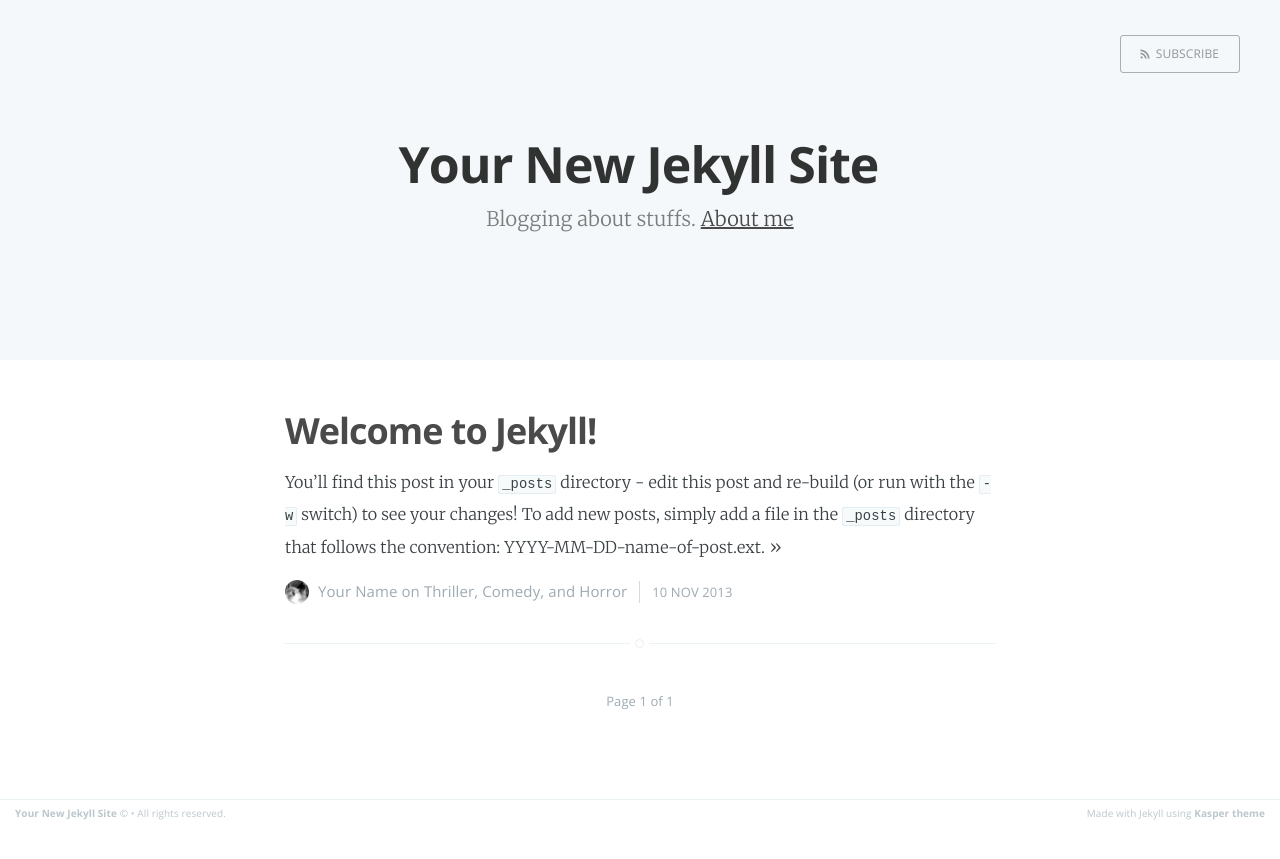
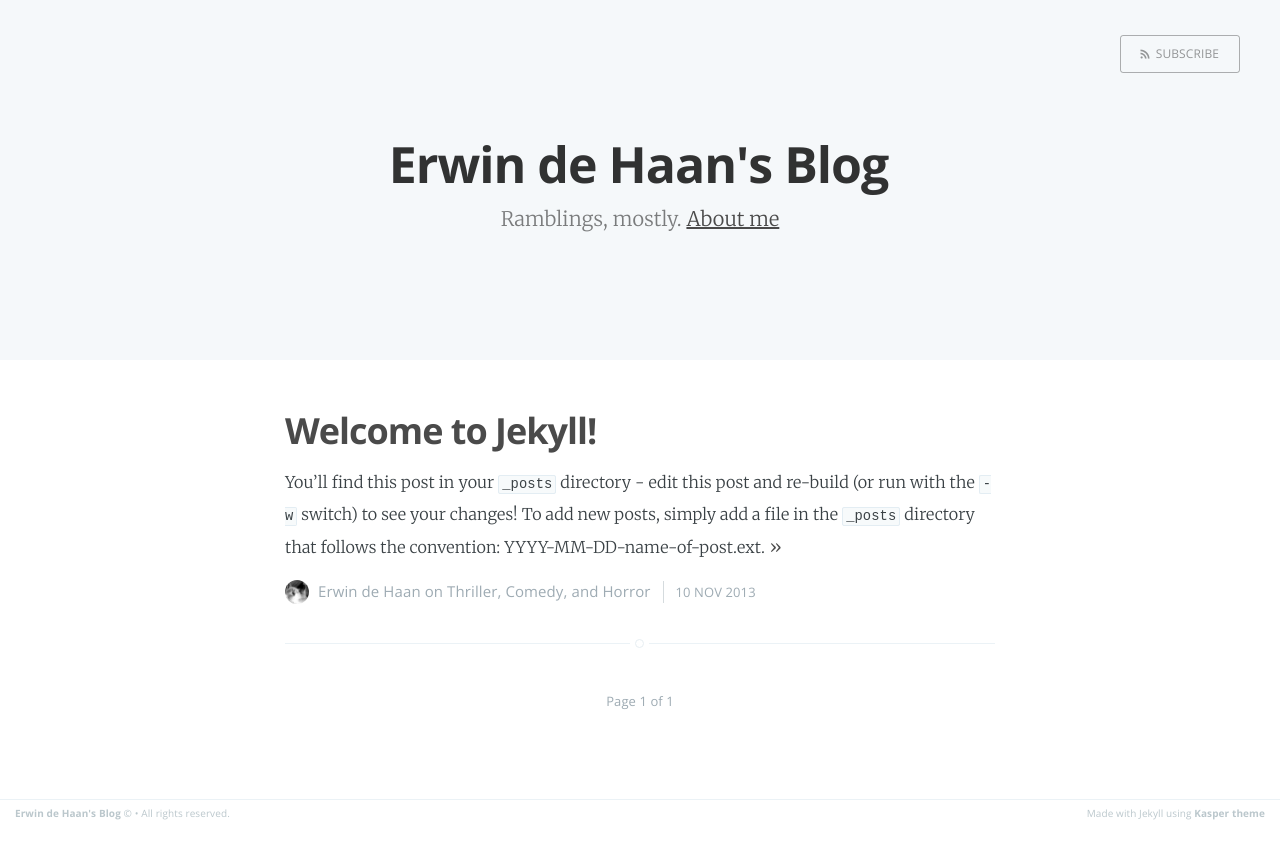
Before and after one commit to EraYaN/erayan.github.io, a Jekyll site: the page built from index.html, in a window 1280 px wide. Shown: the top 859 px of the page. Built offline with Jekyll 4.4.1, drawn with Linux system fonts in a browser that asks for light colours; the list of posts is cut into pages by our own code.

Commit message:
Fixed the config.

```diff
--- a/_config.yml
+++ b/_config.yml
@@ -1,16 +1,16 @@
-name: Your New Jekyll Site
-description: Blogging about stuffs
-meta_description: "Your New Jekyll Site, Blogging about stuffs"
+name: Erwin de Haan's Blog
+description: Ramblings, mostly
+meta_description: "Erwin de Haan's Blog, Ramblings, mostly"
 
 markdown: kramdown
-highlighter: pygments
+highlighter: rouge
 logo: false
 paginate: 15
 baseurl: /
-domain_name: 'http://yourblog-domain.com'
+domain_name: 'http://erwindehaan.com'
 google_analytics: 'UA-XXXXXXXX-X'
 gems: [jekyll-paginate]
 
 # Details for the RSS feed generator
-url:            'blog url'
-author:         'Your Name'
+url:            'http://erwindehaan.com/'
+author:         'Erwin de Haan'
```
